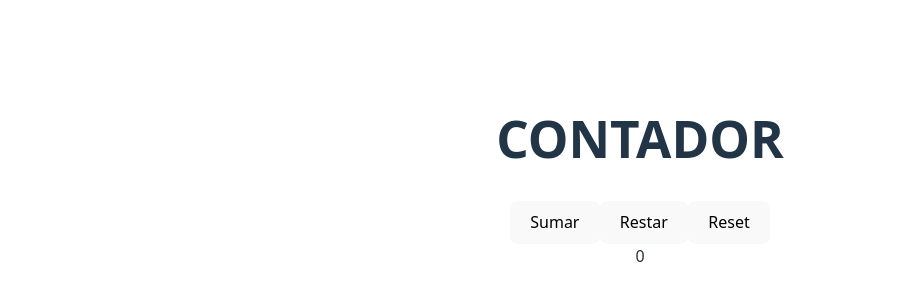
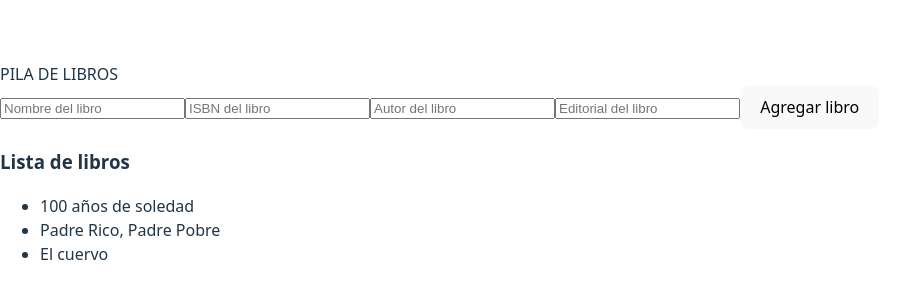
Before and after one commit to Samueluco13/Homeworks, a React (Vite) app in the folder vite-project/: page / in a window 1280 px wide. Shown: the part 228-528 px from the top of the page, without its empty margins (0-922 px from the left). Built offline with nearby package versions, Linux system fonts and the light colour scheme.

Commit message:
Primer avance challenge 8

```diff
--- /dev/null
+++ b/package.json
@@ -0,0 +1,5 @@
+{
+  "dependencies": {
+    "react-router-dom": "^7.2.0"
+  }
+}
--- a/vite-project/package.json
+++ b/vite-project/package.json
@@ -11,7 +11,8 @@
   },
   "dependencies": {
     "react": "^19.0.0",
-    "react-dom": "^19.0.0"
+    "react-dom": "^19.0.0",
+    "react-router-dom": "^7.2.0"
   },
   "devDependencies": {
     "@eslint/js": "^9.21.0",
--- a/vite-project/src/App.jsx
+++ b/vite-project/src/App.jsx
@@ -1,36 +1,54 @@
-import { useState } from 'react'
-import './App.css'
+import React, {useState} from 'react'
+import {Book, BookStack} from "./Classes/Books"
 
+export const App = () => {
 
+    const PilaLibros = new BookStack();
 
+    //Agregando mocked data
+    PilaLibros.push(new Book("100 años de soledad", "12345678", "Alfaguara", "Gabriel García Márquez"))
+    PilaLibros.push(new Book("Padre Rico, Padre Pobre", "87654321", "Aguilar", "Libro de Robert Kiyosaki"))
+    PilaLibros.push(new Book("El cuervo", "91836614", "Editorial Alma", "Edgar Allan Poe"))
 
-function App({defindo}) {
-  const [contador, setContador] = useState(0)
+    const [libros, setLibros] = useState(PilaLibros.getBooks()) //Como default del estado se pone la pila con la mocked data
 
-  //FUNCIONES DE LOS BOTONES
-  const handleAdd = () => {
-    setContador(contador + 1)
-  }
+    const handleAdd = (e) => {
+        e.preventDefault(); //evita la recarga de la pagina
 
-const handleSubstract = () => {
-    setContador(contador - 1)
-  }
+        PilaLibros.push(new Book(libros.name = document.getElementsByName('name')[0].value,
+        libros.isbn = document.getElementsByName('isbn')[0].value,
+        libros.author = document.getElementsByName('author')[0].value,
+        libros.editorial = document.getElementsByName('editorial')[0].value))
 
-const handleReset = () => {
-    setContador(defindo)
-  }
+        setLibros([...PilaLibros.getBooks()])
+        console.log(PilaLibros.getBooks())
+    }
 
-  return (
+    return (
     <>
-      <h1>CONTADOR</h1>
-      <div>
-        <button onClick={handleAdd}>Sumar</button>
-        <button onClick={handleSubstract}>Restar</button>
-        <button onClick={handleReset}>Reset</button>
-      </div>
-      <span>{contador}</span>
+    <div>PILA DE LIBROS</div>
+        <form action="">
+            <input name = 'name' type="text" placeholder = 'Nombre del libro'/>
+            <input name = 'isbn' type="text" placeholder = 'ISBN del libro'/>
+            <input name = 'author' type="text" placeholder = 'Autor del libro'/>
+            <input name = 'editorial' type="text" placeholder = 'Editorial del libro'/>
+
+            <button onClick = {handleAdd}>Agregar libro</button>
+        </form>
+
+        <aside>
+            <h3>Lista de libros</h3>
+            <ul>
+                {
+                    libros.map(libro => {
+                        console.log(libro)
+                        return (<li key = {libro.isbn}>
+                            {libro.name}
+                        </li>)
+                    })
+                }
+            </ul>
+        </aside>
     </>
-  )
+)
 }
-
-export default App
--- /dev/null
+++ b/vite-project/src/Classes/Books.js
@@ -0,0 +1,52 @@
+export class Book{
+    constructor(name, isbn, author, editorial){
+        this.name = name
+        this.isbn = isbn
+        this.author = author
+        this.editorial = editorial
+    }
+
+}
+
+export class BookStack{
+
+    constructor(){
+        this.books = []
+    }
+
+    push(value){
+        this.books.push(value) //Agrega un elemento al final de la pila
+    }
+
+    pop(){ //Si la pila tiene elementos, devuelve y elimina el ultimo valor ingresado a la pila, sino nada
+        return this.books.length > 0 ? this.books.pop() : null
+    }
+
+    peek(){ //Si la pila tiene elementos, devuelve el ultimo elemento que se ingresó sin eliminarlo, sino nada
+        return this.books.length > 0 ? this.books[this.items.length - 1] : null
+    }
+
+    isEmpty(){ //Devuelve TRUE si la pila está vacía
+        return this.books.length === 0
+    }
+
+    size(){ //Devuelve la longitud de la pila
+        return this.books.length
+    }
+
+    print(){ //Devuelve el contenido de la pila
+        /*
+        .slice() hace una copia superficial de la pila
+        .reverser() invierte el orden de la copia
+        .forEach() recorre cada uno de los elementos de la copia invertida y los imprime
+        */
+        this.books.slice().reverse().forEach(book => {
+            console.log(book)
+        });
+    }
+
+    getBooks(){ //Devuelve toda la pila
+        return this.books;
+    }
+
+}
--- a/vite-project/src/main.jsx
+++ b/vite-project/src/main.jsx
@@ -1,10 +1,10 @@
 import { StrictMode } from 'react'
 import { createRoot } from 'react-dom/client'
 import './index.css'
-import App from './App.jsx'
+import { App } from './App.jsx'
 
 createRoot(document.getElementById('root')).render(
   <StrictMode>
-    <App defindo = {0}/>
+    <App/>
   </StrictMode>,
 )
```
Also changed, not shown: 2 other files (tests, documents, lock files or other folders).
